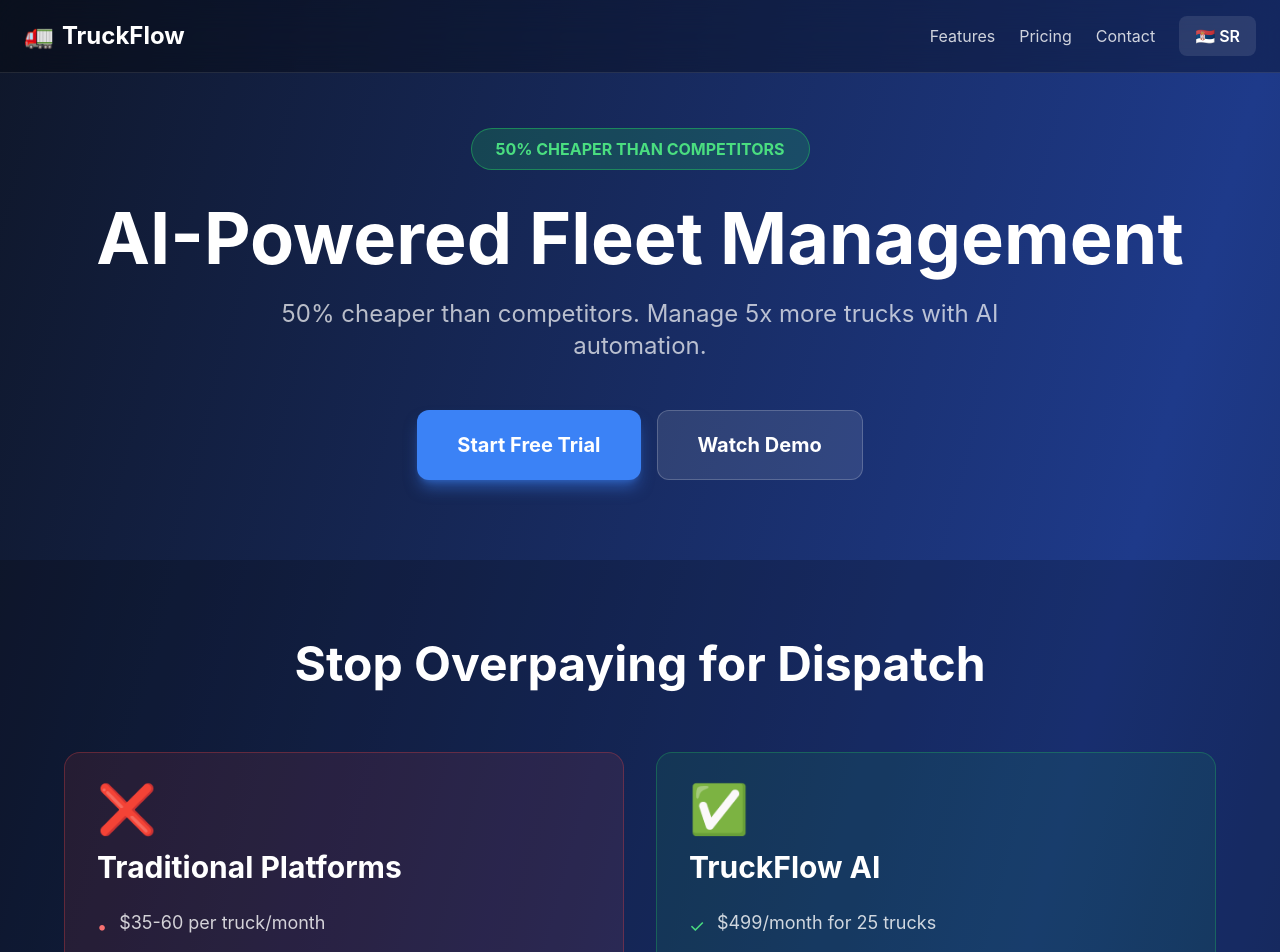
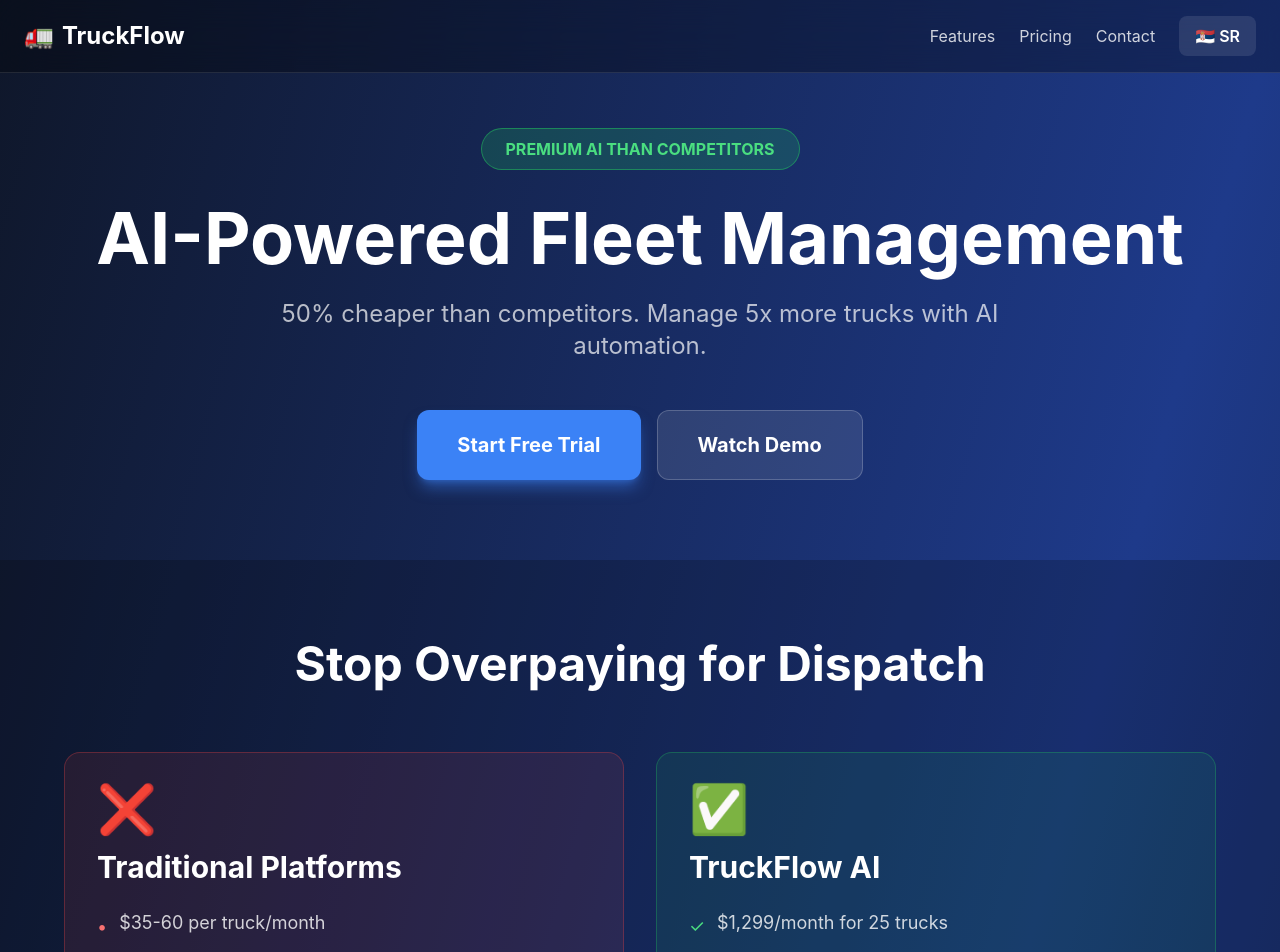
Before and after one commit to BranislavBubalo/truckflow-saas, a Next.js app: page / in a window 1280 px wide. Shown: the top 952 px of the page. Built offline with nearby package versions, Linux system fonts and the light colour scheme.

Commit message:
URGENT: Update pricing to ,299

```diff
--- a/app/page.tsx
+++ b/app/page.tsx
@@ -34,7 +34,7 @@
         new: {
           title: 'TruckFlow AI',
           points: [
-            '$499/month for 25 trucks',
+            '$1,299/month for 25 trucks',
             'AI finds loads 24/7',
             'Smart load scoring',
             'Real-time GPS tracking',
@@ -83,10 +83,10 @@
         subtitle: 'Choose what works for your business',
         fixed: {
           name: 'Fixed Price',
-          price: '$499',
+          price: '$1,299',
           period: '/month',
           desc: 'Perfect for growing fleets',
-          badge: '50% CHEAPER',
+          badge: 'PREMIUM AI',
           features: [
             'Up to 25 trucks included',
             'Unlimited loads',
@@ -146,8 +146,8 @@
           savings: 'You Save',
         },
         rows: [
-          { trucks: '10', competitor: '$350-600', truckflow: '$499', savings: '$101/mo' },
-          { trucks: '25', competitor: '$875-1,500', truckflow: '$499', savings: '$876/mo' },
+          { trucks: '10', competitor: '$350-600', truckflow: '$1,299', savings: '$101/mo' },
+          { trucks: '25', competitor: '$875-1,500', truckflow: '$1,299', savings: '$876/mo' },
           { trucks: '50', competitor: '$1,750-3,000', truckflow: '$999*', savings: '$1,501/mo' },
         ],
         note: '*Contact us for 50+ trucks custom pricing',
@@ -196,7 +196,7 @@
         new: {
           title: 'TruckFlow AI',
           points: [
-            '$499/mesečno za 25 kamiona',
+            '$1,299/mesečno za 25 kamiona',
             'AI nalazi loadove 24/7',
             'Pametno rangiranje loadova',
             'GPS praćenje uživo',
@@ -245,7 +245,7 @@
         subtitle: 'Izaberi šta odgovara tvojoj firmi',
         fixed: {
           name: 'Fiksna Cena',
-          price: '$499',
+          price: '$1,299',
           period: '/mesečno',
           desc: 'Savršeno za flote u rastu',
           badge: '50% JEFTINIJE',
@@ -308,8 +308,8 @@
           savings: 'Ušteda',
         },
         rows: [
-          { trucks: '10', competitor: '$350-600', truckflow: '$499', savings: '$101/mes' },
-          { trucks: '25', competitor: '$875-1,500', truckflow: '$499', savings: '$876/mes' },
+          { trucks: '10', competitor: '$350-600', truckflow: '$1,299', savings: '$101/mes' },
+          { trucks: '25', competitor: '$875-1,500', truckflow: '$1,299', savings: '$876/mes' },
           { trucks: '50', competitor: '$1,750-3,000', truckflow: '$999*', savings: '$1,501/mes' },
         ],
         note: '*Kontaktiraj nas za 50+ kamiona custom pricing',
@@ -371,7 +371,7 @@
             animate={{ opacity: 1, scale: 1 }}
             className="inline-block px-6 py-2 bg-green-500/20 border border-green-500/50 rounded-full text-green-400 font-bold mb-8"
           >
-            50% CHEAPER THAN COMPETITORS
+            PREMIUM AI THAN COMPETITORS
           </motion.div>
           <motion.h1
             initial={{ opacity: 0, y: 20 }}
```
